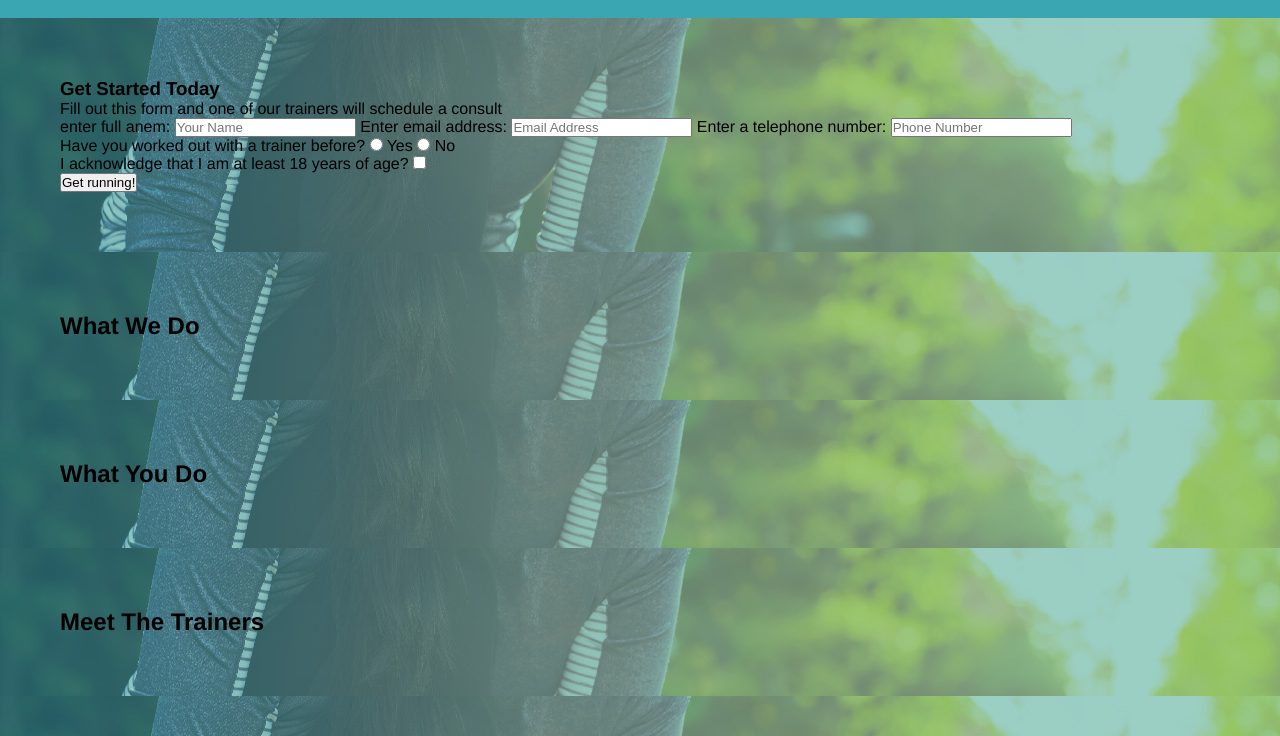
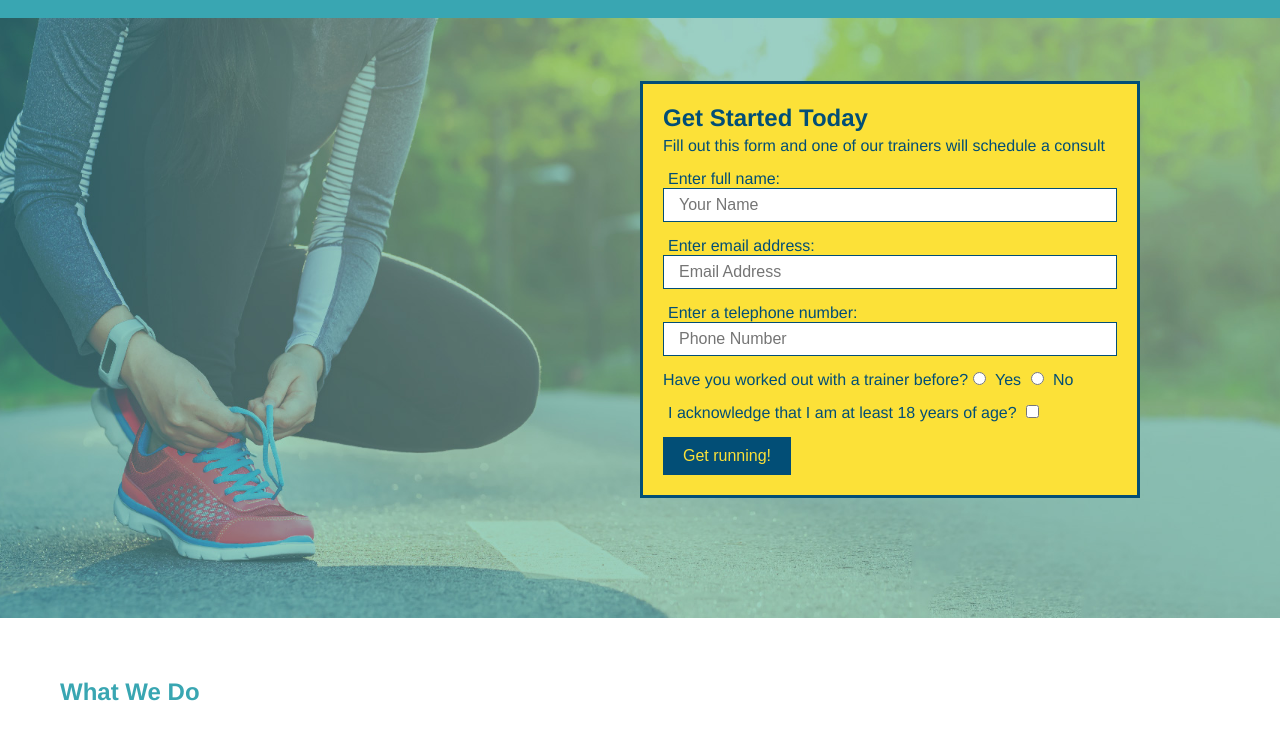
Before and after one commit to Magicalburritos/run-buddy, a plain HTML site: page index.html in a window 1280 px wide. Shown: the part 64-800 px from the top of the page. Drawn offline with Linux system fonts and the light colour scheme.

Commit message:
finished the hero

```diff
--- a/assets/css/style.css
+++ b/assets/css/style.css
@@ -6,7 +6,9 @@
 body {
   /* more on this crazy alphanumerical value in a minute! */
   font-family: Helvetica, Arial, sans-serif;
+  color: #39a6b2;
 }
+
 /* apply styles to <header> */
 header {
   padding: 20px 35px;
@@ -35,18 +37,18 @@ header nav ul li a {
   font-weight: lighter;
   font-size: 22px;
 }
-footer{
+footer {
   background-color: #fce138;
   width: 100%;
   padding: 40px 35px;
 }
-footer h2{
+footer h2 {
   display: inline;
   color: #024e76;
   font-size: 30px;
-    margin 0
+  margin: 0;
 }
-footer div{
+footer div {
   float: right;
   line-height: 1.5;
   text-align: right;
@@ -54,7 +56,51 @@ footer div{
 footer a {
   color: #024e76;
 }
-section{
+section {
   padding: 60px;
+}
+/* Hero style start */
+.hero {
   background-image: url("../images/hero-bg.jpg");
+  height: 600px;
+  background-size: cover;
+  background-position: center;
+  position: relative;
 }
+/* Hero style end */
+.hero-form {
+  color: #024e76;
+  background-color: #fce138;
+  width: 500px;
+  padding: 20px;
+  border: solid 3px #024e76;
+  position: absolute;
+  bottom: 120px;
+  right: 140px;
+}
+.hero-form label {
+  margin: 0 5px;
+}
+#hero-submit {
+  background-color: #024e76;
+  color: #fce138;
+  padding: 10px 20px;
+  font-size: 16px;
+  border: none;
+}
+.form-title {
+  margin: 0;
+  font-size: x-large;
+}
+.hero-form p {
+  margin: 5px 0 15px 0;
+}
+.form-input {
+  border: 1px solid #024e76;
+  display: block;
+  padding: 7px 15px;
+  font-size: 16px;
+  color: #024e76;
+  width: 100%;
+  margin-bottom: 15px;
+}
--- a/index.html
+++ b/index.html
@@ -33,18 +33,25 @@
     </header>
 
     <!-- hero/jumbotron-->
-    <section>
-      <div>
-        <h3>Get Started Today</h3>
+    <section class="hero">
+      <div class="hero-form">
+        <h3 class="form-title">Get Started Today</h3>
         <p>
           Fill out this form and one of our trainers will schedule a consult
         </p>
         <!-- Add form element-->
         <form>
-          <label for="name">enter full anem:</label>
-          <input type="text" placeholder="Your Name" name="name" id="name" />
+          <label for="name">Enter full name:</label>
+          <input
+            class="form-input"
+            type="text"
+            placeholder="Your Name"
+            name="name"
+            id="name"
+          />
           <label for="email">Enter email address:</label>
           <input
+            class="form-input"
             type="email"
             placeholder="Email Address"
             name="email"
@@ -52,6 +59,7 @@
           />
           <label for="phone">Enter a telephone number:</label>
           <input
+            class="form-input"
             type="tel"
             placeholder="Phone Number"
             name="phone"
@@ -70,7 +78,7 @@
             </label>
             <input type="checkbox" name="age-confirm" id="checkbox" />
           </p>
-          <button type="submit">Get running!</button>
+          <button id="hero-submit" type="submit">Get running!</button>
         </form>
       </div>
     </section>
```
Lines whose indentation alone changed are shown as unchanged.
